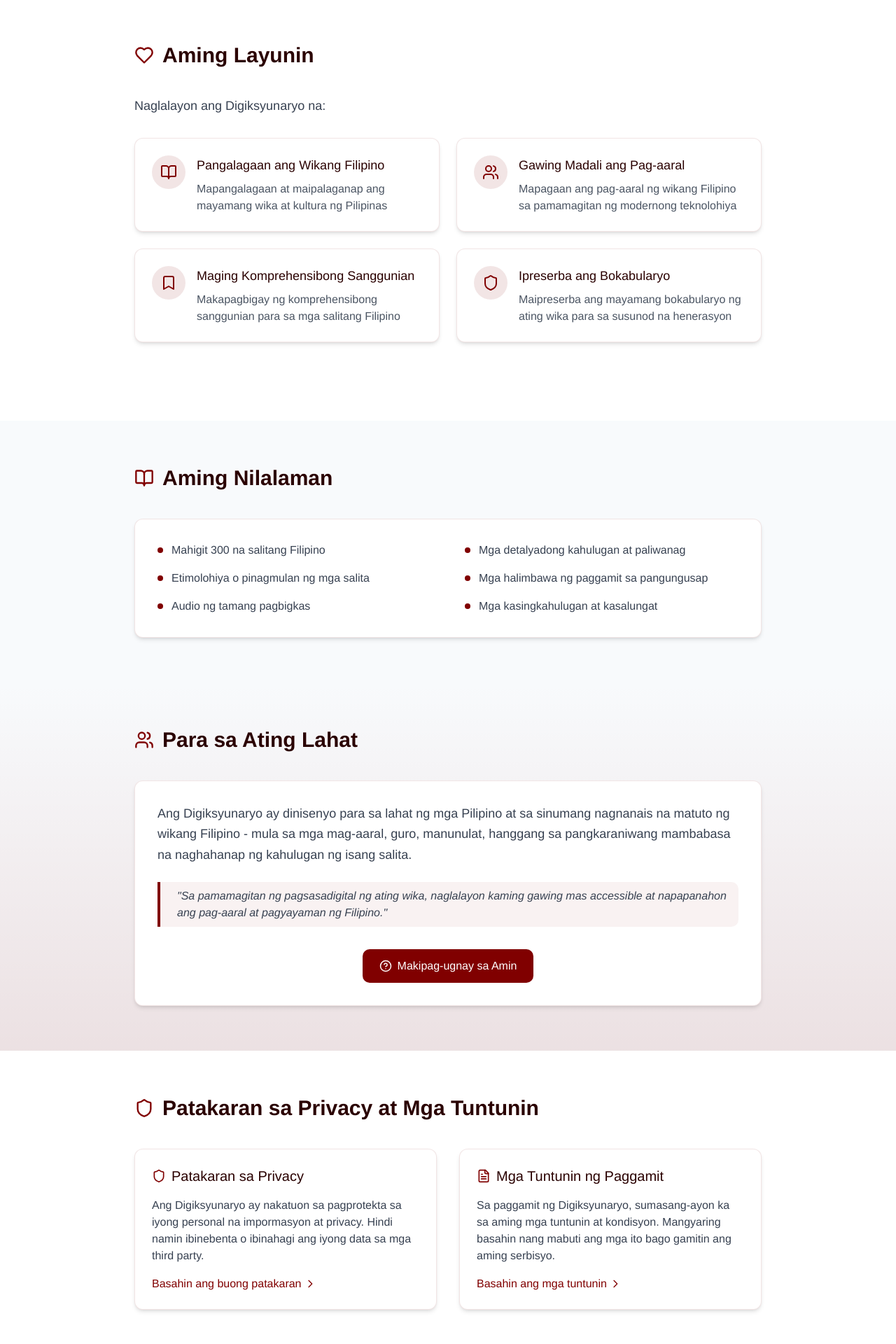
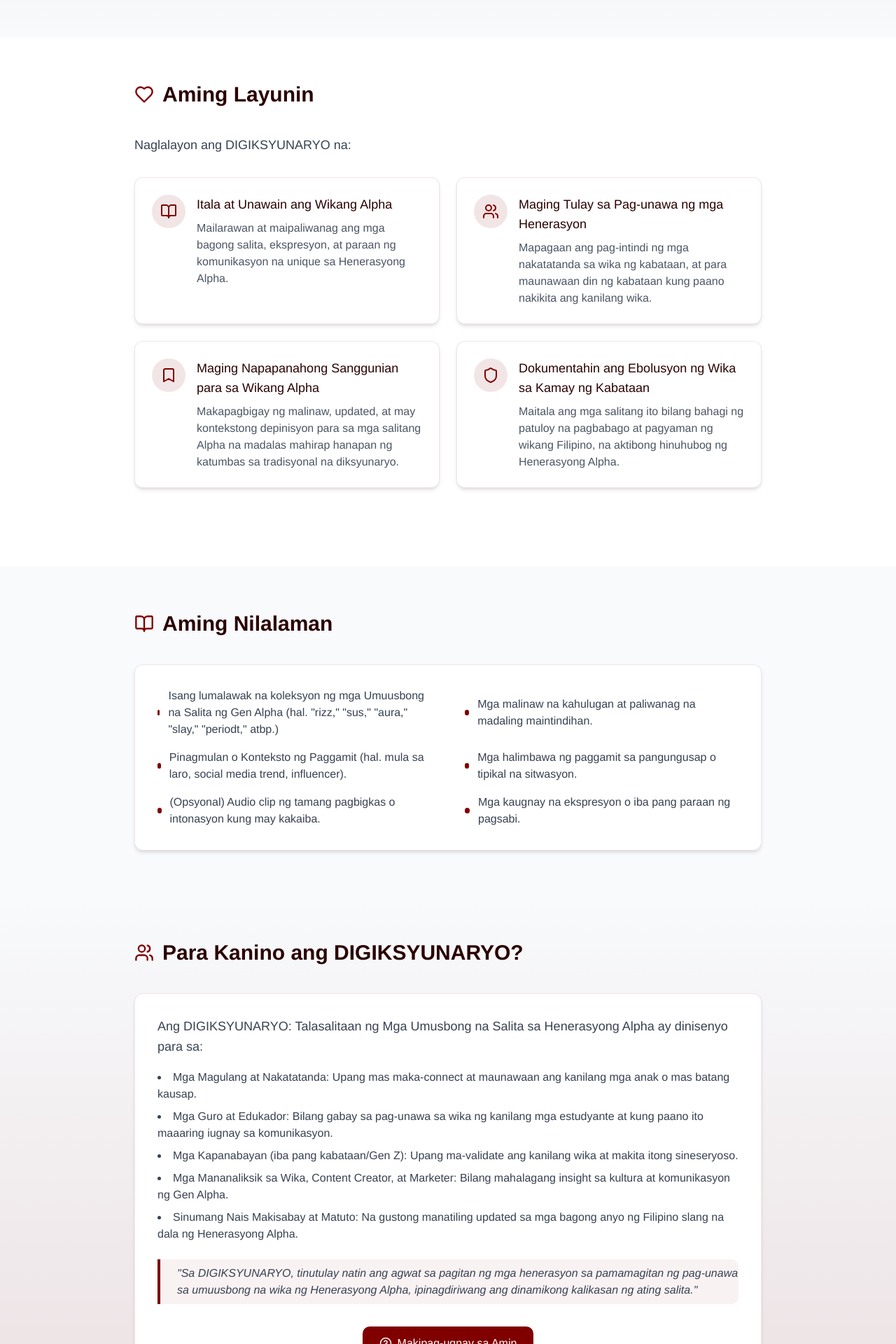
Before and after one commit to Cruzglenn/digiksyunaryo, a React (Vite) app: page /tungkol-sa in a window 1280 px wide. Shown: the part 480-2400 px from the top of the page at 70% size. Built offline with nearby package versions, Linux system fonts and the light colour scheme.

Commit message:
Update files

```diff
--- a/package.json
+++ b/package.json
@@ -48,7 +48,7 @@
     "cmdk": "^1.0.0",
     "date-fns": "^3.6.0",
     "embla-carousel-react": "^8.3.0",
-    "framer-motion": "^12.12.2",
+    "framer-motion": "^12.15.0",
     "fuse.js": "^7.1.0",
     "input-otp": "^1.2.4",
     "lucide-react": "^0.462.0",
--- a/src/pages/TungkolSa.tsx
+++ b/src/pages/TungkolSa.tsx
@@ -25,6 +25,26 @@ const FeatureCard = ({ icon, title, description }: FeatureCardProps) => {
   );
 };
 
+interface TeamMemberCardProps {
+  name: string;
+  role: string;
+  imageUrl: string;
+}
+
+const TeamMemberCard = ({ name, role, imageUrl }: TeamMemberCardProps) => {
+  return (
+    <div className="bg-white p-6 rounded-lg shadow-md border border-maroon/10 hover:border-maroon/30 transition-all duration-300 hover:shadow-lg text-center">
+      <img
+        src={imageUrl}
+        alt={name}
+        className="w-32 h-32 rounded-full mx-auto mb-4 object-cover border-4 border-maroon/20"
+      />
+      <h3 className="text-xl font-medium mb-1 text-dictionary-dark">{name}</h3>
+      <p className="text-gray-600">{role}</p>
+    </div>
+  );
+};
+
 const TungkolSa = () => {
   return (
     <div className="min-h-screen flex flex-col bg-slate-50">
@@ -46,7 +66,7 @@ const TungkolSa = () => {
                   transition={{ duration: 0.5, delay: 0.2, ease: "backOut" }}
                   className="text-4xl md:text-5xl font-serif font-bold mb-6 text-maroon"
                 >
-                  Tungkol sa Digiksyunaryo
+                  Tungkol sa DIGIKSYUNARYO
                 </motion.h1>
 
                 <div className="w-24 h-1 bg-maroon/60 mx-auto mb-8 rounded-full"></div>
@@ -57,9 +77,7 @@ const TungkolSa = () => {
                   transition={{ duration: 0.5, delay: 0.4, ease: "easeOut" }}
                   className="text-lg md:text-xl text-gray-700 max-w-3xl mx-auto leading-relaxed"
                 >
-                  Ang Digiksyunaryo ay isang komprehensibong digital na diksyunaryo ng wikang Filipino na naglalayong maging
-                  mapagkakatiwalaang sanggunian para sa mga mag-aaral, guro, at sinumang nagnanais na pagyamanin ang
-                  kanilang kaalaman sa wikang Filipino.
+                  Ang DIGIKSYUNARYO ay isang napapanahon at espesyalisadong digital na talasalitaan na nakatuon sa pagtatala, pagpapaliwanag, at pagbibigay-konteksto sa mga umuusbong na salita, parirala, at ekspresyon na partikular na ginagamit o pinasikat ng Henerasyong Alpha sa Pilipinas. Layunin nitong maging mapagkakatiwalaan at nakakaaliw na sanggunian para sa sinumang nais umunawa at makisabay sa dinamikong wika ng kabataan ngayon.
                 </motion.p>
               </motion.div>
             </div>
@@ -78,32 +96,32 @@ const TungkolSa = () => {
               </div>
 
               <p className="text-lg text-gray-700 mb-8">
-                Naglalayon ang Digiksyunaryo na:
+                Naglalayon ang DIGIKSYUNARYO na:
               </p>
 
               <div className="grid grid-cols-1 md:grid-cols-2 gap-6 mb-12">
                 <FeatureCard
                   icon={<BookOpen size={24} />}
-                  title="Pangalagaan ang Wikang Filipino"
-                  description="Mapangalagaan at maipalaganap ang mayamang wika at kultura ng Pilipinas"
+                  title="Itala at Unawain ang Wikang Alpha"
+                  description="Mailarawan at maipaliwanag ang mga bagong salita, ekspresyon, at paraan ng komunikasyon na unique sa Henerasyong Alpha."
                 />
 
                 <FeatureCard
                   icon={<Users size={24} />}
-                  title="Gawing Madali ang Pag-aaral"
-                  description="Mapagaan ang pag-aaral ng wikang Filipino sa pamamagitan ng modernong teknolohiya"
+                  title="Maging Tulay sa Pag-unawa ng mga Henerasyon"
+                  description="Mapagaan ang pag-intindi ng mga nakatatanda sa wika ng kabataan, at para maunawaan din ng kabataan kung paano nakikita ang kanilang wika."
                 />
 
                 <FeatureCard
                   icon={<Bookmark size={24} />}
-                  title="Maging Komprehensibong Sanggunian"
-                  description="Makapagbigay ng komprehensibong sanggunian para sa mga salitang Filipino"
+                  title="Maging Napapanahong Sanggunian para sa Wikang Alpha"
+                  description="Makapagbigay ng malinaw, updated, at may kontekstong depinisyon para sa mga salitang Alpha na madalas mahirap hanapan ng katumbas sa tradisyonal na diksyunaryo."
                 />
 
                 <FeatureCard
                   icon={<Shield size={24} />}
-                  title="Ipreserba ang Bokabularyo"
-                  description="Maipreserba ang mayamang bokabularyo ng ating wika para sa susunod na henerasyon"
+                  title="Dokumentahin ang Ebolusyon ng Wika sa Kamay ng Kabataan"
+                  description="Maitala ang mga salitang ito bilang bahagi ng patuloy na pagbabago at pagyaman ng wikang Filipino, na aktibong hinuhubog ng Henerasyong Alpha."
                 />
               </div>
             </div>
@@ -125,32 +143,32 @@ const TungkolSa = () => {
                 <div className="grid grid-cols-1 md:grid-cols-2 gap-y-4 gap-x-12">
                   <div className="flex items-center">
                     <div className="w-2 h-2 rounded-full bg-maroon mr-3"></div>
-                    <p className="text-gray-700">Mahigit 300 na salitang Filipino</p>
+                    <p className="text-gray-700">Isang lumalawak na koleksyon ng mga Umuusbong na Salita ng Gen Alpha (hal. "rizz," "sus," "aura," "slay," "periodt," atbp.)</p>
                   </div>
 
                   <div className="flex items-center">
                     <div className="w-2 h-2 rounded-full bg-maroon mr-3"></div>
-                    <p className="text-gray-700">Mga detalyadong kahulugan at paliwanag</p>
+                    <p className="text-gray-700">Mga malinaw na kahulugan at paliwanag na madaling maintindihan.</p>
                   </div>
 
                   <div className="flex items-center">
                     <div className="w-2 h-2 rounded-full bg-maroon mr-3"></div>
-                    <p className="text-gray-700">Etimolohiya o pinagmulan ng mga salita</p>
+                    <p className="text-gray-700">Pinagmulan o Konteksto ng Paggamit (hal. mula sa laro, social media trend, influencer).</p>
                   </div>
 
                   <div className="flex items-center">
                     <div className="w-2 h-2 rounded-full bg-maroon mr-3"></div>
-                    <p className="text-gray-700">Mga halimbawa ng paggamit sa pangungusap</p>
+                    <p className="text-gray-700">Mga halimbawa ng paggamit sa pangungusap o tipikal na sitwasyon.</p>
                   </div>
 
                   <div className="flex items-center">
                     <div className="w-2 h-2 rounded-full bg-maroon mr-3"></div>
-                    <p className="text-gray-700">Audio ng tamang pagbigkas</p>
+                    <p className="text-gray-700">(Opsyonal) Audio clip ng tamang pagbigkas o intonasyon kung may kakaiba.</p>
                   </div>
 
                   <div className="flex items-center">
                     <div className="w-2 h-2 rounded-full bg-maroon mr-3"></div>
-                    <p className="text-gray-700">Mga kasingkahulugan at kasalungat</p>
+                    <p className="text-gray-700">Mga kaugnay na ekspresyon o iba pang paraan ng pagsabi.</p>
                   </div>
                 </div>
               </div>
@@ -165,21 +183,26 @@ const TungkolSa = () => {
               <div className="flex items-center mb-10">
                 <Users className="text-maroon mr-3" size={28} />
                 <h2 className="text-3xl font-serif font-semibold text-dictionary-dark">
-                  Para sa Ating Lahat
+                  Para Kanino ang DIGIKSYUNARYO?
                 </h2>
               </div>
 
               <div className="bg-white p-8 rounded-lg shadow-md border border-maroon/10">
                 <p className="text-lg text-gray-700 leading-relaxed">
-                  Ang Digiksyunaryo ay dinisenyo para sa lahat ng mga Pilipino at sa sinumang nagnanais na matuto
-                  ng wikang Filipino - mula sa mga mag-aaral, guro, manunulat, hanggang sa pangkaraniwang mambabasa
-                  na naghahanap ng kahulugan ng isang salita.
+                  Ang DIGIKSYUNARYO: Talasalitaan ng Mga Umusbong na Salita sa Henerasyong Alpha ay dinisenyo para sa:
                 </p>
+
+                <ul className="list-disc list-inside text-gray-700 mt-4 space-y-2">
+                  <li><span className="font-medium">Mga Magulang at Nakatatanda:</span> Upang mas maka-connect at maunawaan ang kanilang mga anak o mas batang kausap.</li>
+                  <li><span className="font-medium">Mga Guro at Edukador:</span> Bilang gabay sa pag-unawa sa wika ng kanilang mga estudyante at kung paano ito maaaring iugnay sa komunikasyon.</li>
+                  <li><span className="font-medium">Mga Kapanabayan (iba pang kabataan/Gen Z):</span> Upang ma-validate ang kanilang wika at makita itong sineseryoso.</li>
+                  <li><span className="font-medium">Mga Mananaliksik sa Wika, Content Creator, at Marketer:</span> Bilang mahalagang insight sa kultura at komunikasyon ng Gen Alpha.</li>
+                  <li><span className="font-medium">Sinumang Nais Makisabay at Matuto:</span> Na gustong manatiling updated sa mga bagong anyo ng Filipino slang na dala ng Henerasyong Alpha.</li>
+                </ul>
 
                 <div className="my-6 border-l-4 border-maroon pl-6 py-2 bg-maroon/5 rounded-r-md">
                   <p className="text-gray-700 italic">
-                    "Sa pamamagitan ng pagsasadigital ng ating wika, naglalayon kaming gawing mas accessible at
-                    napapanahon ang pag-aaral at pagyayaman ng Filipino."
+                    "Sa DIGIKSYUNARYO, tinutulay natin ang agwat sa pagitan ng mga henerasyon sa pamamagitan ng pag-unawa sa umuusbong na wika ng Henerasyong Alpha, ipinagdiriwang ang dinamikong kalikasan ng ating salita."
                   </p>
                 </div>
 
@@ -218,8 +241,7 @@ const TungkolSa = () => {
                     <Shield className="mr-2 text-maroon" size={20} /> Patakaran sa Privacy
                   </h3>
                   <p className="text-gray-700 mb-4">
-                    Ang Digiksyunaryo ay nakatuon sa pagprotekta sa iyong personal na impormasyon at privacy.
-                    Hindi namin ibinebenta o ibinahagi ang iyong data sa mga third party.
+                    Ang DIGIKSYUNARYO ay nakatuon sa pagprotekta sa iyong personal na impormasyon at privacy. Hindi namin ibinebenta o ibinahagi ang iyong data sa mga third party.
                   </p>
                   <a href="#" className="text-maroon hover:underline inline-flex items-center">
                     <span>Basahin ang buong patakaran</span>
@@ -232,8 +254,7 @@ const TungkolSa = () => {
                     <FileText className="mr-2 text-maroon" size={20} /> Mga Tuntunin ng Paggamit
                   </h3>
                   <p className="text-gray-700 mb-4">
-                    Sa paggamit ng Digiksyunaryo, sumasang-ayon ka sa aming mga tuntunin at kondisyon.
-                    Mangyaring basahin nang mabuti ang mga ito bago gamitin ang aming serbisyo.
+                    Sa paggamit ng DIGIKSYUNARYO, sumasang-ayon ka sa aming mga tuntunin at kondisyon. Mangyaring basahin nang mabuti ang mga ito bago gamitin ang aming serbisyo.
                   </p>
                   <a href="#" className="text-maroon hover:underline inline-flex items-center">
                     <span>Basahin ang mga tuntunin</span>
@@ -258,7 +279,7 @@ const TungkolSa = () => {
 
               <div className="bg-white p-8 rounded-lg shadow-md border border-maroon/10">
                 <p className="text-gray-700 mb-6">
-                  Kung kailangan mo ng tulong sa paggamit ng Digiksyunaryo o may mga katanungan,
+                  Kung kailangan mo ng tulong sa paggamit ng DIGIKSYUNARYO o may mga katanungan,
                   maaari kang:
                 </p>
 
@@ -293,6 +314,47 @@ const TungkolSa = () => {
             </div>
           </div>
         </section>
+
+        {/* Team Section */}
+        <section className="py-16 bg-slate-50" id="team">
+          <div className="container mx-auto px-4">
+            <div className="max-w-4xl mx-auto">
+              <div className="flex items-center mb-10">
+                <Users className="text-maroon mr-3" size={28} />
+                <h2 className="text-3xl font-serif font-semibold text-dictionary-dark">
+                  Ang Koponan sa Likod ng DIGIKSYUNARYO
+                </h2>
+              </div>
+
+              <p className="text-lg text-gray-700 mb-8 text-center">
+                Sila ang nasa likod ng pagbuo at conceptualization ng DIGIKSYUNARYO: Talasalitaan ng Mga Umusbong na Salita sa Henerasyong Alpha.
+              </p>
+
+              <div className="grid grid-cols-1 md:grid-cols-2 lg:grid-cols-4 gap-8">
+                <TeamMemberCard
+                  name="Legaspi, Leianne Mae G."
+                  role="Miyembro ng Koponan"
+                  imageUrl="/placeholder.svg"
+                />
+                <TeamMemberCard
+                  name="Naranjo, Dominique G."
+                  role="Miyembro ng Koponan"
+                  imageUrl="/placeholder.svg"
+                />
+                <TeamMemberCard
+                  name="Patiga, Camille B."
+                  role="Miyembro ng Koponan"
+                  imageUrl="/placeholder.svg"
+                />
+                <TeamMemberCard
+                  name="Rodriguez, Janela Ann B."
+                  role="Miyembro ng Koponan"
+                  imageUrl="/placeholder.svg"
+                />
+              </div>
+            </div>
+          </div>
+        </section>
       </main>
 
       <Footer />
```
Also changed, not shown: src/pages/Feedback.tsx (+10 -55 lines), 1 other file (tests, documents, lock files or other folders).
